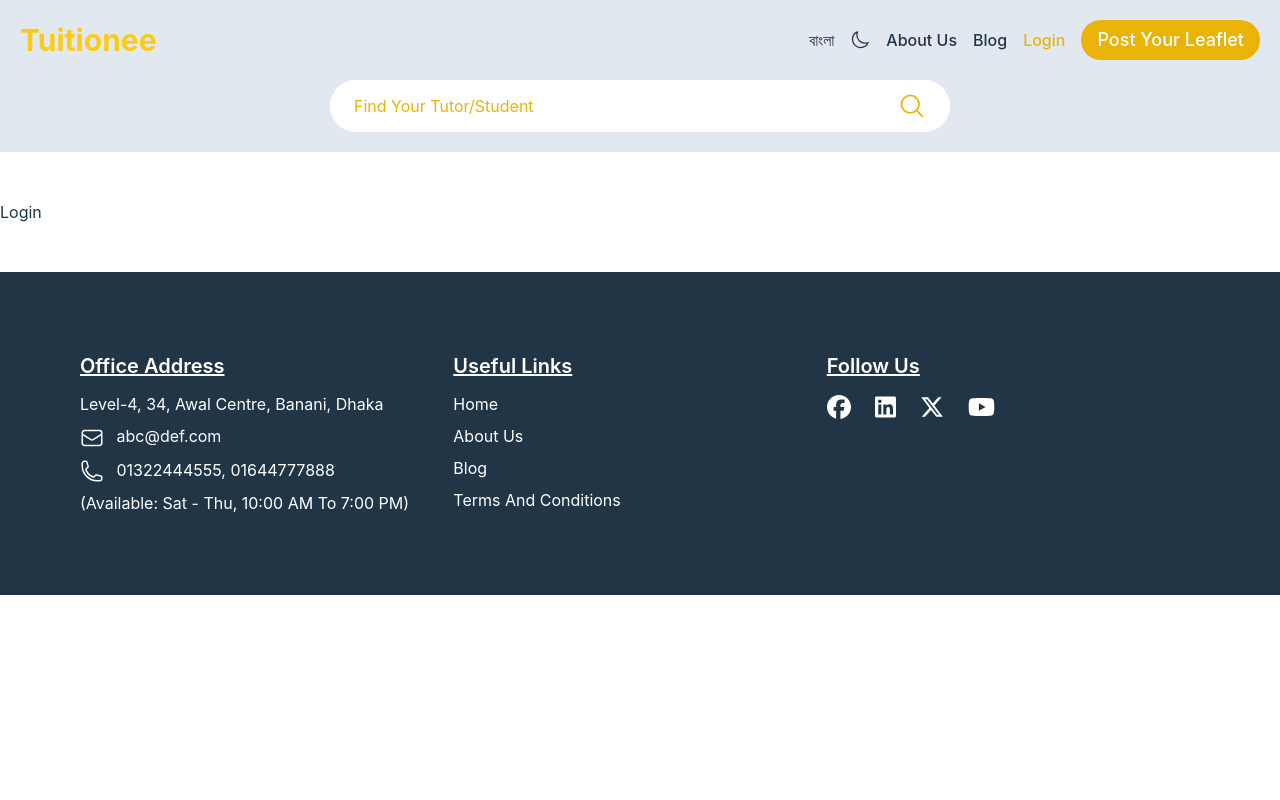
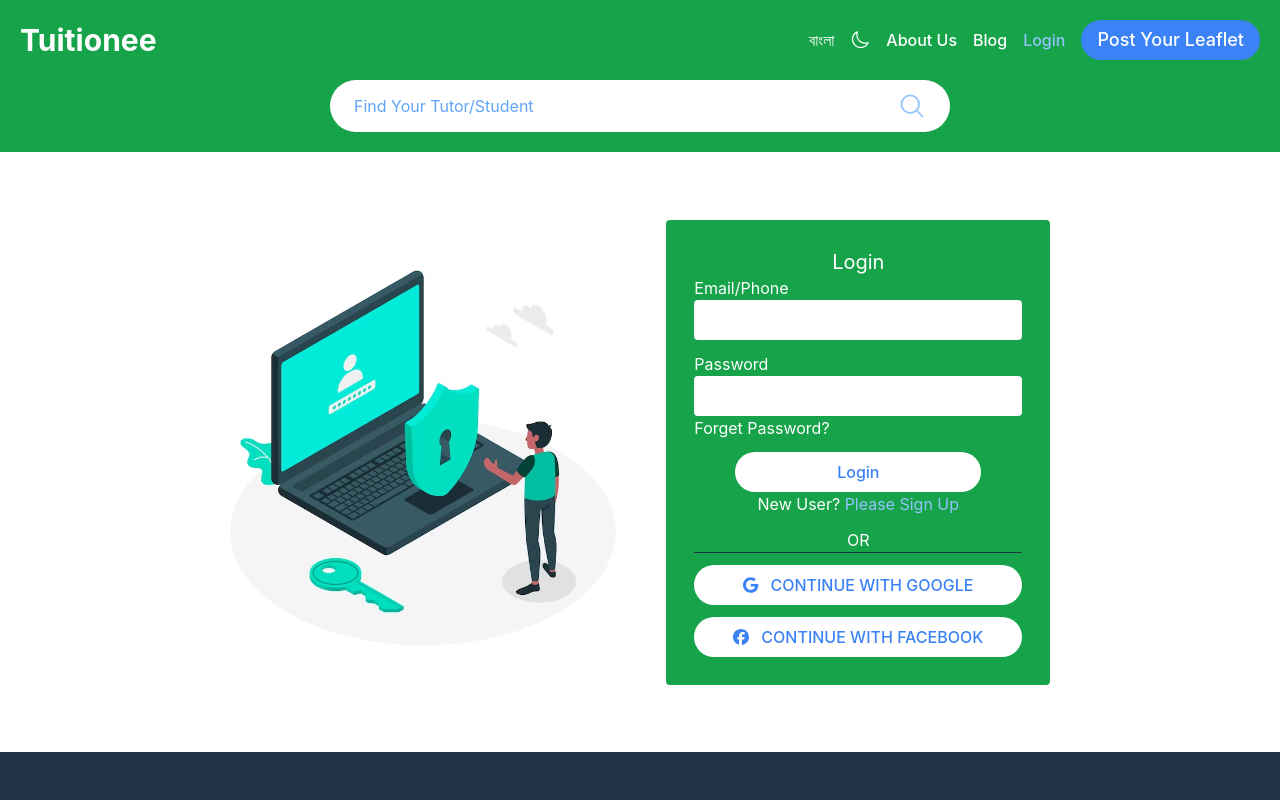
Before and after one commit to Mamun-Ashraf/tuitionee-practice-client, a React (Vite) app: page /login in a window 1280 px wide. Shown: the top 800 px of the page. Built offline with nearby package versions, Linux system fonts and the light colour scheme.

Commit message:
added signup and login page

```diff
--- a/src/Language/bangla.json
+++ b/src/Language/bangla.json
@@ -17,5 +17,21 @@
         "blog": "ব্লগ",
         "terms": "শর্তসমূহ",
         "follow": "অনুসরণ করুন"
+    },
+    "loginSignup": {
+        "signup": "সাইন আপ",
+        "name": "নাম",
+        "emailPhone": "ইমেইল/ফোন",
+        "password": "পাসওয়ার্ড",
+        "confirm": "পাসওয়ার্ড নিশ্চিত করুন",
+        "haveAnAccount": "একাউন্ট আছে?",
+        "pleaseLogin": "লগ ইন করুন",
+        "or": "অথবা",
+        "withGoogle": "গুগল দিয়ে চালিয়ে যান",
+        "withFacebook": "ফেইসবুক দিয়ে চালিয়ে যান",
+        "login": "লগ ইন",
+        "forget": "পাসওয়ার্ড ভুলে গেছেন?",
+        "newUser": "নতুন ব্যবহার করছেন?",
+        "pleaseSignup": "সাইন আপ করুন"
     }
 }
--- a/src/Language/english.json
+++ b/src/Language/english.json
@@ -17,5 +17,21 @@
         "blog": "Blog",
         "terms": "Terms And Conditions",
         "follow": "Follow Us"
+    },
+    "loginSignup": {
+        "signup": "Sign Up",
+        "name": "Name",
+        "emailPhone": "Email/Phone",
+        "password": "Password",
+        "confirm": "Confirm Password",
+        "haveAnAccount": "Already have an account?",
+        "pleaseLogin": "Please Login",
+        "or": "OR",
+        "withGoogle": "CONTINUE WITH GOOGLE",
+        "withFacebook": "CONTINUE WITH FACEBOOK",
+        "login": "Login",
+        "forget": "Forget Password?",
+        "newUser": "New User?",
+        "pleaseSignup": "Please Sign Up"
     }
 }
--- a/src/Pages/PageNotFound/PageNotFound.jsx
+++ b/src/Pages/PageNotFound/PageNotFound.jsx
@@ -1,9 +1,10 @@
 import React from 'react';
+import NotFound from '../../assets/pageNotFound.jpg';
 
 const PageNotFound = () => {
     return (
-        <div>
-            <h2>Page Not Found</h2>
+        <div className='h-screen flex justify-center items-center'>
+            <img src={NotFound} alt="" />
         </div>
     );
 };
--- a/src/Pages/Shared/Footer.jsx
+++ b/src/Pages/Shared/Footer.jsx
@@ -9,7 +9,7 @@ const Footer = () => {
     const { translations } = useLanguage();
     const { address, place, available, links, home, about, blog, terms, follow } = translations.footer;
     return (
-        <footer className='mt-12 bg-[#213547] text-white p-8 md:p-20 grid grid-cols-1 md:grid-cols-3'>
+        <footer className='bg-[#213547] text-white p-8 md:p-20 grid grid-cols-1 md:grid-cols-3'>
             <div className='mb-8 md:mb-0'>
                 <h6 className='text-xl font-semibold mb-3 underline'>{address}</h6>
                 <div className='flex flex-col gap-2'>
--- a/src/Pages/Shared/Header.jsx
+++ b/src/Pages/Shared/Header.jsx
@@ -13,10 +13,10 @@ const Header = () => {
     const { language, about, blog, login, postLeaflet, searchBox } = translations.header;
 
     return (
-        <nav className={`p-5 mb-12 relative ${darkMode ? 'dark' : 'light'}`}>
+        <nav className={`p-5  relative ${darkMode ? 'dark' : 'bg-green-600 text-white'}`}>
             <div className='flex justify-between items-center'>
 
-                <Link to='/' className='text-xl md:text-3xl font-bold text-yellow-400 dark:text-white'>Tuitionee</Link>
+                <Link to='/' className='text-xl md:text-3xl font-bold'>Tuitionee</Link>
 
                 <div className='flex items-center gap-4'>
                     <div className={`${isOpen ? 'flex flex-col md:flex absolute md:static right-0.5 -bottom-44 bg-slate-200 dark:bg-[#213547] md:bg-inherit gap-2 px-5 py-3 transition duration-700 ease-in delay-100' : 'absolute md:static -left-96'} md:flex items-center md:gap-4 text-md font-medium`}>
@@ -28,18 +28,18 @@ const Header = () => {
                                 darkMode ? <SunIcon></SunIcon> : <MoonIcon></MoonIcon>
                             }
                         </button>
-                        <NavLink to='/about' className={({ isActive }) => isActive ? "text-yellow-500 dark:text-yellow-200" : ""}>
+                        <NavLink to='/about' className={({ isActive }) => isActive ? "text-blue-300" : ""}>
                             {about}
                         </NavLink>
-                        <NavLink to='/blog' className={({ isActive }) => isActive ? "text-yellow-500 dark:text-yellow-200" : ""}>
+                        <NavLink to='/blog' className={({ isActive }) => isActive ? "text-blue-300" : ""}>
                             {blog}
                         </NavLink>
-                        <NavLink to='/login' className={({ isActive }) => isActive ? "text-yellow-500 dark:text-yellow-200" : ""}>
+                        <NavLink to='/login' className={({ isActive }) => isActive ? "text-blue-300" : ""}>
                             {login}
                         </NavLink>
                     </div>
                     <div className='flex items-center'>
-                        <button className="bg-yellow-500 text-white hover:bg-yellow-600 font-medium rounded-full text-md md:text-lg px-4 py-1.5 text-center mr-8 md:mr-0">{postLeaflet}</button>
+                        <button className="bg-blue-500 text-white hover:bg-blue-600 font-medium rounded-full text-md md:text-lg px-4 py-1.5 text-center mr-8 md:mr-0">{postLeaflet}</button>
                         <button onClick={() => setIsOpen(!isOpen)} className='h-6 w-6 focus:outline-none md:hidden'>
                             {
                                 isOpen ? <XMarkIcon></XMarkIcon> : <Bars3Icon></Bars3Icon>
@@ -50,10 +50,10 @@ const Header = () => {
 
             </div>
 
-            <div className="flex justify-between items-center bg-white rounded-full w-3/4 md:w-1/2 mx-auto mt-5 px-6 py-3">
-                <input type="search" placeholder={searchBox} className='flex-1 outline-none placeholder-yellow-500 bg-inherit text-yellow-500' />
+            <div className="flex justify-between items-center bg-white rounded-full w-5/6 md:w-1/2 mx-auto mt-5 px-6 py-3">
+                <input type="search" placeholder={searchBox} className='flex-1 outline-none placeholder-blue-400 bg-inherit text-blue-400' />
                 <button>
-                    <MagnifyingGlassIcon className='h-4 md:h-7 w-4 md:w-7 text-yellow-500' />
+                    <MagnifyingGlassIcon className='h-4 md:h-7 w-4 md:w-7 text-blue-300' />
                 </button>
             </div>
         </nav>
--- a/src/Pages/Shared/Login.jsx
+++ b/src/Pages/Shared/Login.jsx
@@ -1,9 +1,50 @@
 import React from 'react';
+import { Link } from 'react-router-dom';
+import security from '../../assets/security.jpg';
+import { faFacebook, faGoogle } from '@fortawesome/free-brands-svg-icons';
+import { FontAwesomeIcon } from '@fortawesome/react-fontawesome';
+import { useTheme } from '../../Contexts/ThemeProvider';
+import { useLanguage } from '../../Contexts/LanguageProvider';
 
 const Login = () => {
+
+    const { darkMode } = useTheme();
+    const { translations } = useLanguage();
+    const { login, emailPhone, password, forget, newUser, pleaseSignup, or, withGoogle, withFacebook } = translations.loginSignup;
     return (
-        <div>
-            <h2>Login</h2>
+        <div className='w-5/6 md:w-2/3 mx-auto md:flex md:gap-5 items-center'>
+            <div className='md:w-1/2 hidden md:block'>
+                <img src={security} alt='' />
+            </div>
+            <div className='h-[500px] md:h-[600px] md:w-1/2 flex justify-center items-center'>
+                <div className={`md:w-96 p-5 md:p-7 rounded ${darkMode ? 'dark' : 'bg-green-600 text-white'}`}>
+                    <h2 className='text-xl text-center'>{login}</h2>
+                    <form>
+                        <div className="mb-3">
+                            <label>{emailPhone}</label>
+                            <input type="email" className="w-full p-2 rounded focus:outline-0" />
+                        </div>
+                        <div className="mb-3">
+                            <label>{password}</label>
+                            <input type="password" className="w-full p-2 rounded focus:outline-0" />
+                            <label>{forget}</label>
+                        </div>
+                        <div className='w-3/4 mx-auto'>
+                            <button className='w-full font-medium p-2 rounded-full text-blue-500 bg-white' type="submit">{login}</button>
+                        </div>
+                    </form>
+                    <p className='text-center'>{newUser} <Link to='/signup' className='text-blue-300'>{pleaseSignup}</Link></p>
+                    <div className="text-center my-3 border-b border-[#213547]">{or}</div>
+                    <button className='w-full font-medium p-2 rounded-full bg-white text-blue-500 mb-3 block'>
+                        <FontAwesomeIcon icon={faGoogle} className='mr-3' />
+                        {withGoogle}
+                    </button>
+                    <button className='w-full font-medium p-2 rounded-full bg-white text-blue-500 block'>
+                        <FontAwesomeIcon icon={faFacebook} className='mr-3' />
+                        {withFacebook}
+                    </button>
+                </div>
+            </div>
         </div>
     );
 };
--- a/src/Pages/Shared/SignUp.jsx
+++ b/src/Pages/Shared/SignUp.jsx
@@ -1,9 +1,57 @@
 import React from 'react';
+import { Link } from 'react-router-dom';
+import security from '../../assets/security.jpg';
+import { faFacebook, faGoogle } from '@fortawesome/free-brands-svg-icons';
+import { FontAwesomeIcon } from '@fortawesome/react-fontawesome';
+import { useTheme } from '../../Contexts/ThemeProvider';
+import { useLanguage } from '../../Contexts/LanguageProvider';
 
 const SignUp = () => {
+
+    const { darkMode } = useTheme();
+    const { translations } = useLanguage();
+    const { signup, name, emailPhone, password, confirm, haveAnAccount, pleaseLogin, or, withGoogle, withFacebook, } = translations.loginSignup;
     return (
-        <div>
-            <h2>Sign Up</h2>
+        <div className='w-5/6 md:w-2/3 mx-auto md:flex md:gap-5 items-center'>
+            <div className='md:w-1/2 hidden md:block'>
+                <img src={security} alt='' />
+            </div>
+            <div className='h-[700px] md:w-1/2 flex justify-center items-center'>
+                <div className={`md:w-96 p-5 md:p-7 rounded ${darkMode ? 'dark' : 'bg-green-600 text-white'}`}>
+                    <h2 className='text-xl text-center'>{signup}</h2>
+                    <form>
+                        <div className="mb-3">
+                            <label>{name}</label>
+                            <input type="text" className="w-full p-2 rounded focus:outline-0" />
+                        </div>
+                        <div className="mb-3">
+                            <label>{emailPhone}</label>
+                            <input type="email" className="w-full p-2 rounded focus:outline-0" />
+                        </div>
+                        <div className="mb-3">
+                            <label>{password}</label>
+                            <input type="password" className="w-full p-2 rounded focus:outline-0" />
+                        </div>
+                        <div className="mb-3">
+                            <label>{confirm}</label>
+                            <input type="password" className="w-full p-2 rounded focus:outline-0" />
+                        </div>
+                        <div className='w-3/4 mx-auto'>
+                            <button className='w-full font-medium p-2 rounded-full text-blue-500 bg-white' type="submit">{signup}</button>
+                        </div>
+                    </form>
+                    <p className='text-center'>{haveAnAccount} <Link to='/login' className='text-blue-300'>{pleaseLogin}</Link></p>
+                    <div className="text-center my-3 border-b border-[#213547]">{or}</div>
+                    <button className='w-full font-medium bg-white p-2 rounded-full text-blue-500 mb-3 block'>
+                        <FontAwesomeIcon icon={faGoogle} className='mr-3' />
+                        {withGoogle}
+                    </button>
+                    <button className='w-full font-medium bg-white p-2 rounded-full text-blue-500 block'>
+                        <FontAwesomeIcon icon={faFacebook} className='mr-3' />
+                        {withFacebook}
+                    </button>
+                </div>
+            </div>
         </div>
     );
 };
--- a/src/Routers/Routes.jsx
+++ b/src/Routers/Routes.jsx
@@ -6,6 +6,7 @@ import Blogs from "../Pages/Blogs/Blogs";
 import About from "../Pages/About/About";
 import Login from "../Pages/Shared/Login";
 import PageNotFound from "../Pages/PageNotFound/PageNotFound";
+import SignUp from "../Pages/Shared/SignUp";
 
 const router = createBrowserRouter([
     {
@@ -31,6 +32,10 @@ const router = createBrowserRouter([
             {
                 path: '/login',
                 element: <Login></Login>
+            },
+            {
+                path: '/signup',
+                element: <SignUp></SignUp>
             }
         ]
     },
--- a/src/index.css
+++ b/src/index.css
@@ -27,7 +27,7 @@ body {
 }
 
 .light {
-  @apply bg-slate-200 text-[#213547];
+  @apply bg-white text-[#213547];
 }
 
 @media (prefers-color-scheme: light) {
```
Also changed, not shown: src/Components/GenericButton/PrimaryButton.jsx (added, +11 -0 lines), src/assets/pageNotFound.jpg (added), src/assets/security.jpg (added).
